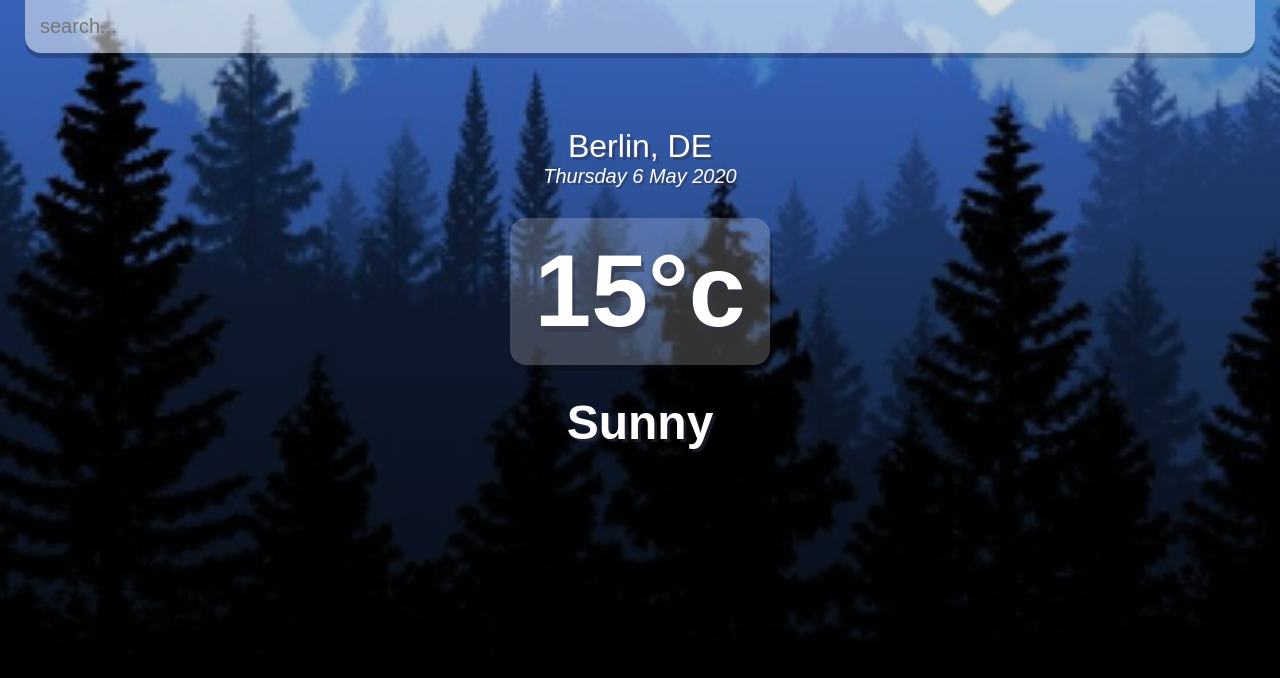
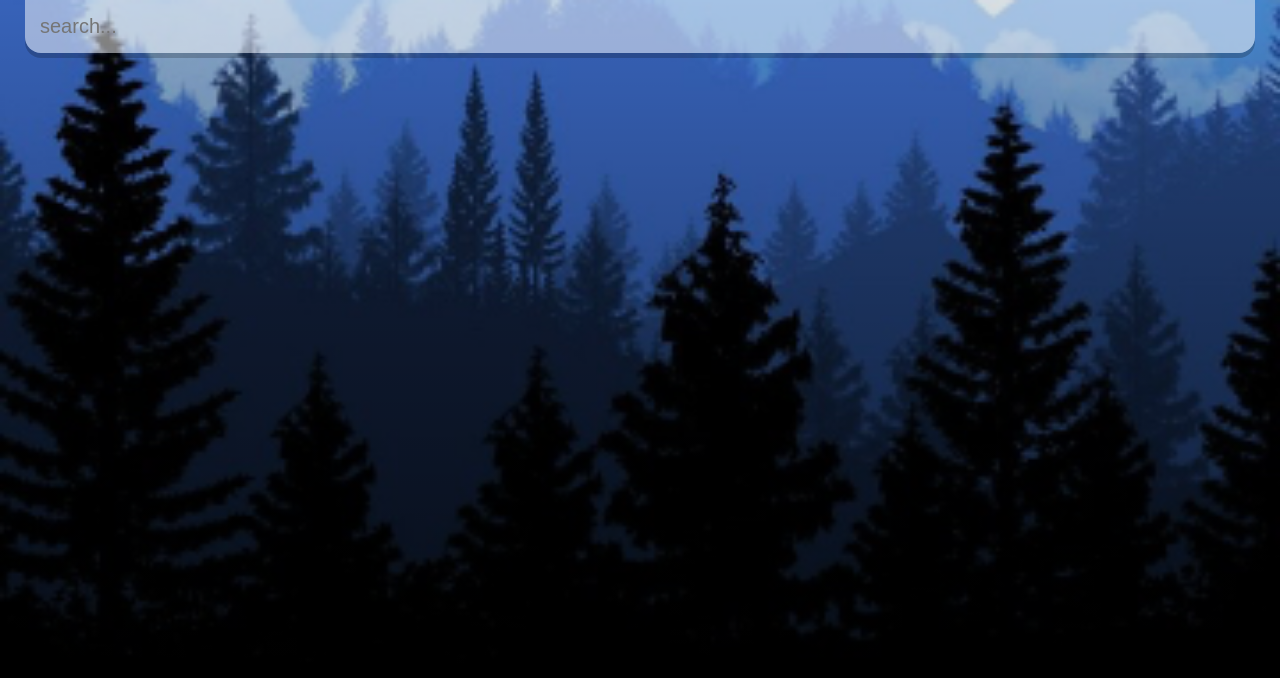
Before and after one commit to muhammadadeelinfo/w-react, a React (Create React App) app: page / in a window 1280 px wide. Shown: the top 678 px of the page. Built offline with nearby package versions, Linux system fonts and the light colour scheme.

Commit message:
added api and logics

```diff
--- a/src/App.js
+++ b/src/App.js
@@ -1,10 +1,25 @@
-import React from "react";
+import React, { useState } from "react";
 const api = {
   key: "caf477dce0feaf3caad36d0c31fdf3fd",
   base: " https://api.openweathermap.org/data/2.5/",
 };
 
-function app() {
+function App() {
+  const [query, setQuery] = useState("");
+  const [weather, setWeather] = useState({});
+
+  const search = (evt) => {
+    if (evt.key === "Enter") {
+      fetch(`${api.base}weather?q=${query}&units=metric&APPID=${api.key}`)
+        .then((res) => res.json())
+        .then((result) => {
+          setWeather(result);
+          setQuery("");
+          console.log(result);
+        });
+    }
+  };
+
   const dateBuilder = (d) => {
     let months = [
       "January",
@@ -38,22 +53,53 @@ function app() {
     return day + " " + date + " " + month + " " + year;
   };
   return (
-    <div className="app">
+    <div
+      className={
+        typeof weather.main != "undefined"
+          ? weather.main.temp > 25
+            ? "app warm"
+            : "app"
+          : "app"
+      }
+    >
       <main>
         <div className="search-box">
-          <input type="text" className="search-bar" placeholder="search..." />
+          <input
+            type="text"
+            className="search-bar"
+            placeholder="search..."
+            onChange={(e) => setQuery(e.target.value)}
+            value={query}
+            onKeyPress={search}
+          />
         </div>
-        <div className="location-box">
-          <div className="location">Berlin, DE</div>
-          <div className="date">{dateBuilder(new Date())}</div>
-        </div>
-        <div className="weather-box">
-          <div className="temp">15°c</div>
-          <div className="weather">Sunny</div>
-        </div>
+        {typeof weather.main != "undefined" ? (
+          <div>
+            <div className="location-box">
+              <div className="location">
+                {weather.name}, {weather.sys.country}
+              </div>
+              <div className="date">{dateBuilder(new Date())}</div>
+            </div>
+            <div className="weather-box">
+              <div className="temp">{Math.round(weather.main.temp)}°c</div>
+              <div className="temp-max-min">
+                Max-{Math.round(weather.main.temp_max)}° Min-
+                {Math.round(weather.main.temp_min)}°
+              </div>
+              <br />
+              <div className="temp-max-min">
+                Feels like-{Math.round(weather.main.feels_like)}°
+              </div>
+              <div className="weather">{weather.weather[0].main}</div>
+            </div>
+          </div>
+        ) : (
+          ""
+        )}
       </main>
     </div>
   );
 }
 
-export default app;
+export default App;
--- a/src/index.css
+++ b/src/index.css
@@ -5,23 +5,27 @@
 }
 
 body {
-  font-family: 'montseratt', sans-serif;
+  font-family: "montseratt", sans-serif;
 }
 
 .app {
-  background-image: url('./assets/cold-bg.jpg');
+  background-image: url("./assets/cold-bg.jpg");
   background-size: cover;
   background-position: bottom;
-  transition: 0.4 ease;
+  transition: 0.4s ease-in-out;
 }
 
 .app.warm {
-  background-image: url('./assets/warm-bg.jpg');
+  background-image: url("./assets/warm-bg.jpg");
 }
 
 main {
   min-height: 100vh;
-  background-image: linear-gradient(to bottom, rgba(0, 0, 0, 0.2), rgba(0, 0, 0, 0.75));
+  background-image: linear-gradient(
+    to bottom,
+    rgba(0, 0, 0, 0.2),
+    rgba(0, 0, 0, 0.75)
+  );
   padding: 25px;
 }
 
@@ -49,7 +53,7 @@ main {
   color: #313131;
   font-size: 20px;
 
-  transition: 0.4s ease;
+  transition: 0.4s ease-in-out;
 }
 
 .search-box .search-bar:focus {
@@ -57,7 +61,7 @@ main {
 }
 
 .location-box .location {
-  color: #FFF;
+  color: #fff;
   font-size: 32px;
   font-weight: 500;
   text-align: center;
@@ -65,7 +69,7 @@ main {
 }
 
 .location-box .date {
-  color: #FFF;
+  color: #fff;
   font-size: 20px;
   font-weight: 300;
   font-style: italic;
@@ -86,7 +90,7 @@ main {
 
   padding: 15px 25px;
 
-  color: #FFF;
+  color: #fff;
   font-size: 102px;
   font-weight: 900;
 
@@ -95,8 +99,22 @@ main {
   box-shadow: 3px 6px rgba(0, 0, 0, 0.2);
 }
 
+.weather-box .temp-max-min {
+  position: relative;
+  display: inline-block;
+  margin-top: 0px;
+  margin-bottom: 30px;
+  padding: 0;
+
+  color: rgb(255, 255, 255);
+  font-size: 20px;
+  font-weight: 900;
+
+  text-align: left;
+}
+
 .weather-box .weather {
-  color: #FFF;
+  color: #fff;
   font-size: 48px;
   font-weight: 700;
   text-shadow: 3px 3px rgba(50, 50, 70, 0.5);
```
